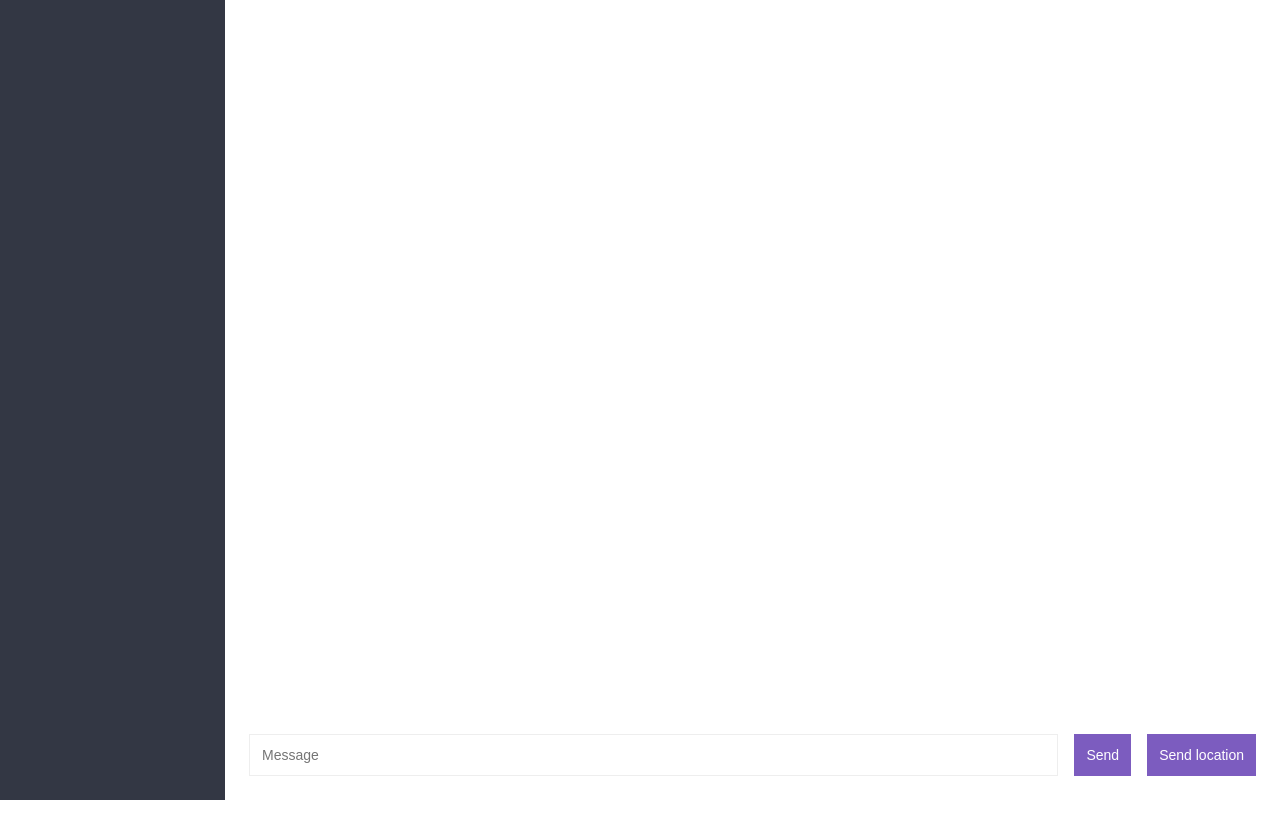
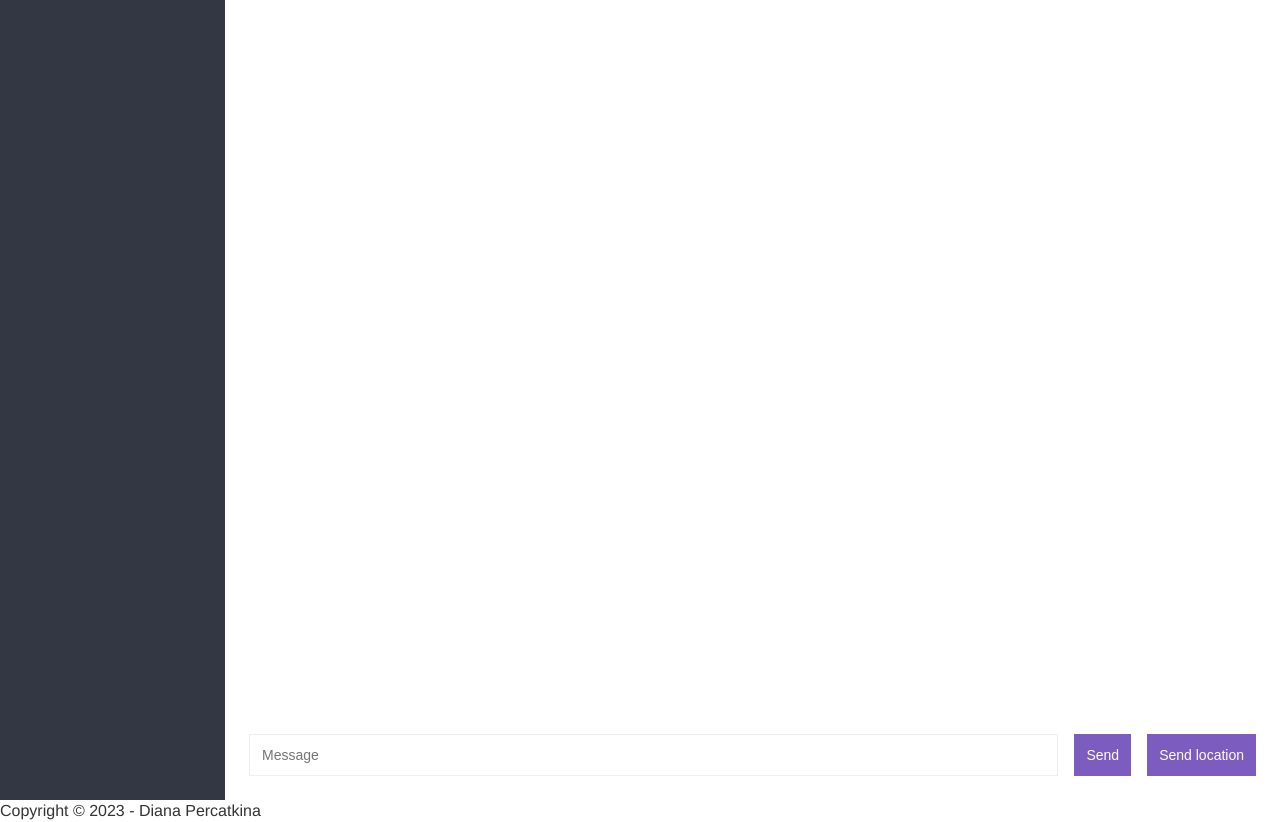
Before and after one commit to cov393/onlinechat, a website: page public/chat.html in a window 1280 px wide. Before the commit the page ends 800 px from the top, so only its background shows below. Drawn offline with nearby package versions, Linux system fonts and the light colour scheme; no server answers.

Commit message:
Copyrighting License

```diff
--- a/public/chat.html
+++ b/public/chat.html
@@ -3,6 +3,7 @@
 
 <head>
     <title>Chat App</title>
+    <meta name="viewport" content="width=device-width, initial-scale=1.0">
     <link rel="icon" href="/img/favicon.png">
     <link rel="stylesheet" href="/css/styles.min.css">
 </head>
@@ -33,6 +34,7 @@
             </div>
         </div>
     </div>
+    <p>Copyright © 2023 - Diana Percatkina</p>
 
     <script id="message-template" type="text/html">
             <div class="message">
```
Also changed, not shown: public/index.html (+2 -0 lines).
